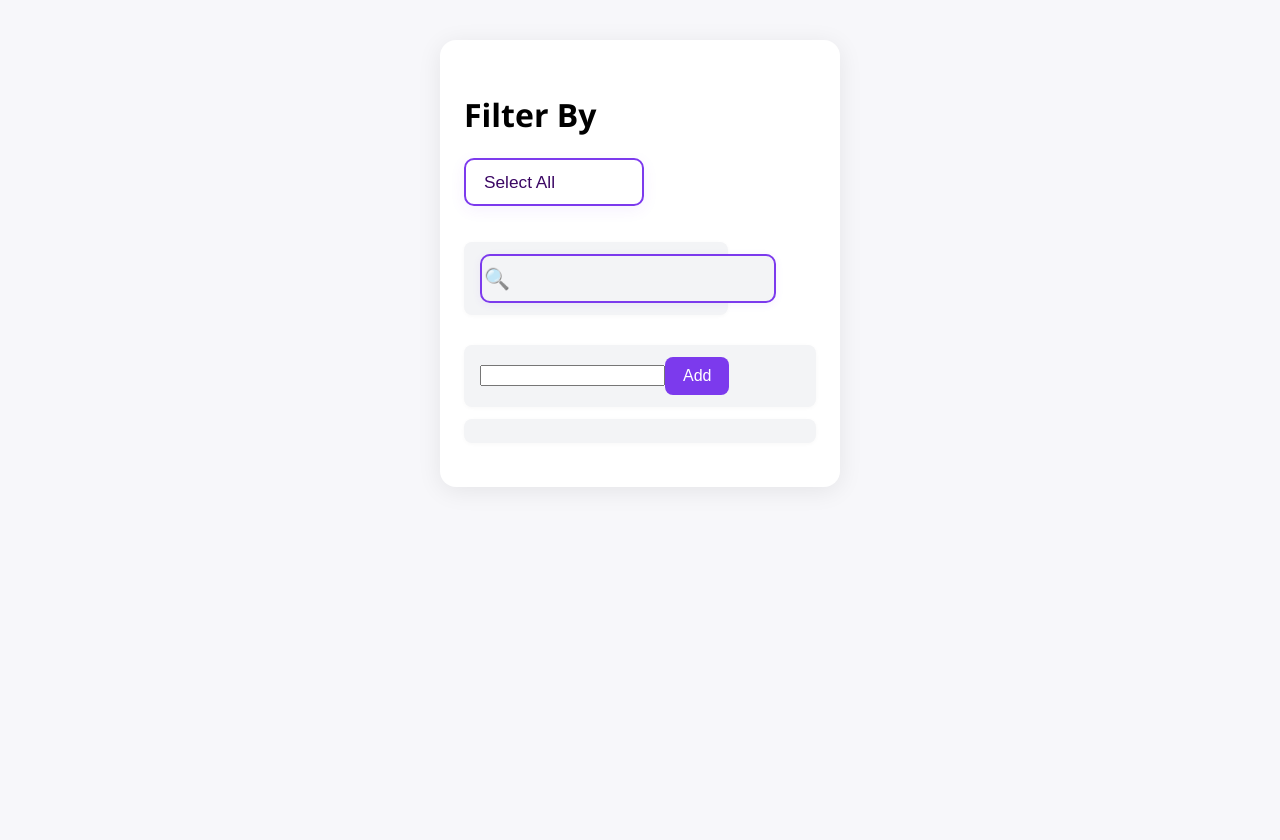
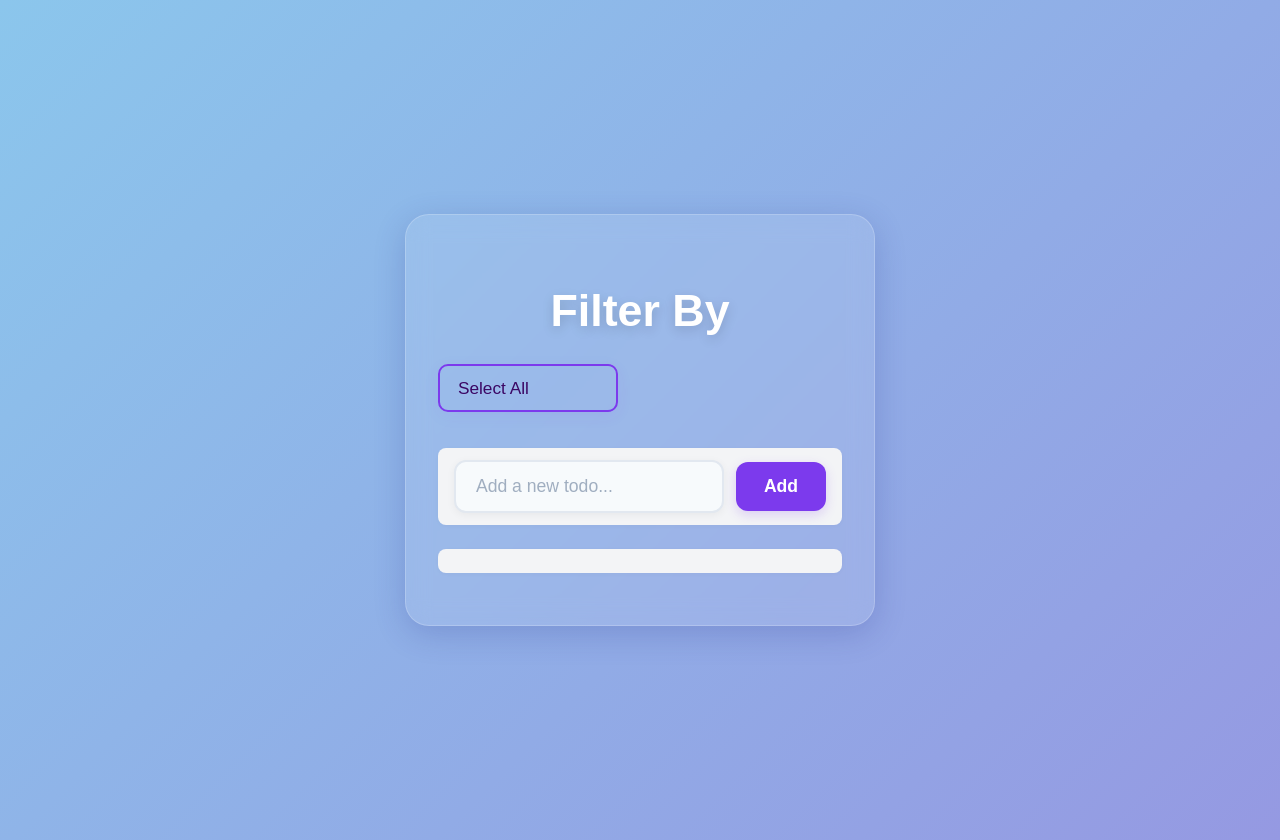
Before and after one commit to moslemajra85/tasks-tracker, a React (Vite) app: page / in a window 1280 px wide. Before the commit the page ends 800 px from the top, so only its background shows below. Built offline with nearby package versions, Linux system fonts and the light colour scheme.

Commit message:
style todo items

```diff
--- a/src/App.jsx
+++ b/src/App.jsx
@@ -2,6 +2,7 @@ import React, { useEffect, useState } from "react";
 import TodoList from "./components/TodoList";
 
 const App = () => {
+
   const [todos, setTodos] = useState(
     localStorage.getItem("todos")
       ? JSON.parse(localStorage.getItem("todos"))
@@ -9,11 +10,8 @@ const App = () => {
   );
 
   const [todoText, setTodoText] = useState("");
-  const [searchText, setSearchText] = useState("");
   const [filter, setFilter] = useState("all");
 
-  const target = todos.find((todo) => todo.content.includes(searchText));
-  console.log(target);
   // Load Todos From Local Storage
   // useEffect(() => {
   //   const savedTodos = localStorage.getItem("todos");
@@ -74,9 +72,6 @@ const App = () => {
     setFilter(event.target.value);
   };
 
-  const handleSearchTodo = (event) => {
-    setSearchText(event.target.value);
-  };
   return (
     <div>
       <h1>Filter By</h1>
@@ -86,12 +81,12 @@ const App = () => {
         <option value="uncompleted">Uncompleted</option>
       </select>
 
-      <div className="todo-input-wrapper">
-        <span className="search-emoji">🔍</span>
-        <input onChange={handleSearchTodo} value={searchText} type="text" />
-      </div>
-      <div>
-        <input onChange={handleChange} value={todoText} />
+      <div className="add-todo-wrapper">
+        <input
+          onChange={handleChange}
+          value={todoText}
+          placeholder="Add a new todo..."
+        />
         <button onClick={handleAdd}>Add</button>
       </div>
       <TodoList
--- a/src/components/Todo.jsx
+++ b/src/components/Todo.jsx
@@ -12,7 +12,7 @@ const Todo = ({ todo, deleteTodo, toggleCompleted }) => {
     toggleCompleted(todo.id);
   };
   return (
-    <div>
+    <div className="todo-item">
       <input
         checked={todo.isCompleted}
         onChange={handleCheck}
--- a/src/index.css
+++ b/src/index.css
@@ -1,9 +1,13 @@
 /* General app container */
 body {
-  background: #f7f7fa;
-  font-family: "Segoe UI", Arial, sans-serif;
+  background: linear-gradient(135deg, #8bc6ec 0%, #9599e2 100%);
+  font-family: "Poppins", sans-serif;
   margin: 0;
-  padding: 0;
+  padding: 20px;
+  min-height: 100vh;
+  display: flex;
+  align-items: center;
+  justify-content: center;
 }
 
 div {
@@ -12,12 +16,17 @@ div {
 
 /* Center the app */
 #root > div {
-  max-width: 400px;
-  margin: 40px auto;
-  background: #fff;
-  border-radius: 16px;
-  box-shadow: 0 4px 24px rgba(0, 0, 0, 0.08);
-  padding: 32px 24px;
+  max-width: 600px;
+  width: 100%;
+  margin: 0;
+  background: rgba(255, 255, 255, 0.1);
+  backdrop-filter: blur(12px);
+  -webkit-backdrop-filter: blur(12px);
+  border-radius: 24px;
+  border: 1px solid rgba(255, 255, 255, 0.2);
+  box-shadow: 0 8px 32px rgba(31, 38, 135, 0.2);
+  padding: 40px 32px;
+  color: #fff;
 }
 
 /* Input and button styling */
@@ -95,11 +104,13 @@ div > div > div svg:hover {
 .todo-item {
   display: flex;
   align-items: center;
-  background: #f3f4f6;
-  padding: 12px 16px;
-  border-radius: 8px;
-  box-shadow: 0 1px 4px rgba(0, 0, 0, 0.03);
-}
+  background: rgba(255, 255, 255, 0.2);
+  padding: 14px 20px;
+  border-radius: 12px;
+  box-shadow: 0 4px 12px rgba(0, 0, 0, 0.1);
+  margin-bottom: 16px;
+  color: #fff;
+ }
 
 .completed {
   text-decoration: line-through;
@@ -146,38 +157,66 @@ option {
   font-weight: 500;
 }
 
-/* Modern style for the todo input with a search emoji inside */
-.todo-input-wrapper {
-  position: relative;
-  display: inline-block;
-  width: 75%;
-  margin-bottom: 18px;
+
+/* Styling for the add todo wrapper */
+.add-todo-wrapper {
+  display: flex;
+  align-items: center;
+  margin-bottom: 24px;
+  gap: 12px;
 }
 
-.todo-input-wrapper input[type="text"] {
-  width: 100%;
-  padding: 12px 16px 12px 44px; /* left padding for emoji */
-  border: 2px solid #7c3aed;
-  border-radius: 10px;
-  font-size: 1.08rem;
-  background: #f3f4f6;
-  color: #3b0764;
+.add-todo-wrapper input {
+  flex: 1;
+  padding: 14px 20px;
+  border: 2px solid #e2e8f0;
+  border-radius: 12px;
+  font-size: 1.1rem;
+  color: #2d3748;
+  background: #f7fafc;
   outline: none;
   transition: border 0.2s, box-shadow 0.2s;
-  box-shadow: 0 2px 8px rgba(124, 58, 237, 0.07);
+  box-shadow: 0 2px 8px rgba(0, 0, 0, 0.05);
 }
 
-.todo-input-wrapper input[type="text"]:focus {
-  border-color: #5b21b6;
-  background: #ede9fe;
+.add-todo-wrapper input::placeholder {
+  color: #a0aec0;
 }
 
-.todo-input-wrapper .search-emoji {
-  position: absolute;
-  left: 20px;
-  top: 50%;
-  transform: translateY(-50%);
-  font-size: 1.3rem;
-  pointer-events: none;
-  opacity: 0.7;
+.add-todo-wrapper input:focus {
+  border-color: #7c3aed;
+  background: #fff;
+  box-shadow: 0 0 0 3px #c7d2fe;
 }
+
+.add-todo-wrapper button {
+  padding: 14px 28px;
+  background: #7c3aed;
+  color: #fff;
+  border: none;
+  border-radius: 12px;
+  font-size: 1.1rem;
+  font-weight: 600;
+  cursor: pointer;
+  transition: background 0.2s, transform 0.15s;
+  box-shadow: 0 4px 12px rgba(124, 58, 237, 0.2);
+}
+
+.add-todo-wrapper button:hover {
+  background: #6d28d9;
+  transform: translateY(-2px);
+}
+
+.add-todo-wrapper button:active {
+  background: #5b21b6;
+  transform: translateY(0);
+}
+
+h1 {
+  text-align: center;
+  font-size: 2.8rem;
+  font-weight: 700;
+  color: #fff;
+  margin-bottom: 28px;
+  text-shadow: 0 4px 12px rgba(0, 0, 0, 0.15);
+}
```
